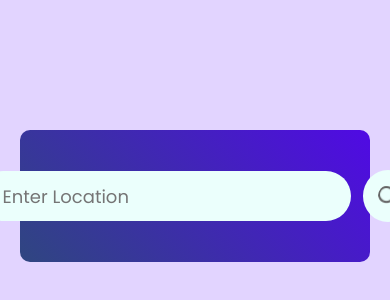
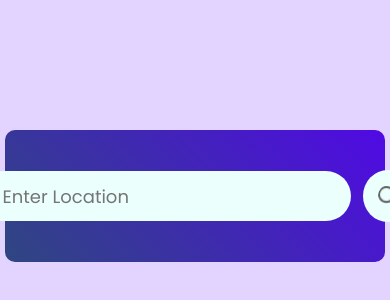
Before and after one commit to mayomide1/Weather-App, a React (Vite) app: page / in a window 390 px wide. Shown: the part 226-526 px from the top of the page. Built offline with nearby package versions, Linux system fonts and the light colour scheme; a web font is replaced by a local one.

Commit message:
fixing mobile reponsiveness

```diff
--- a/src/components/Weather.css
+++ b/src/components/Weather.css
@@ -1,6 +1,6 @@
 .weather{
     width: 100%;
-    max-width: 350px;
+    max-width: 380px;
     place-self: center;
     padding: 40px;
     border-radius: 10px;
```
